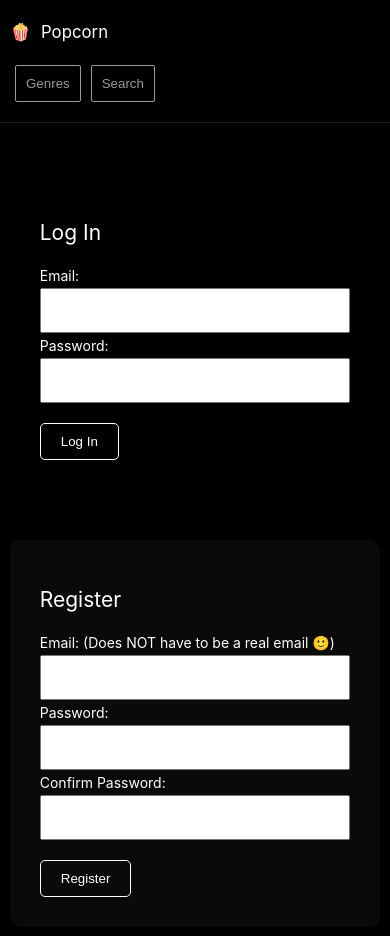
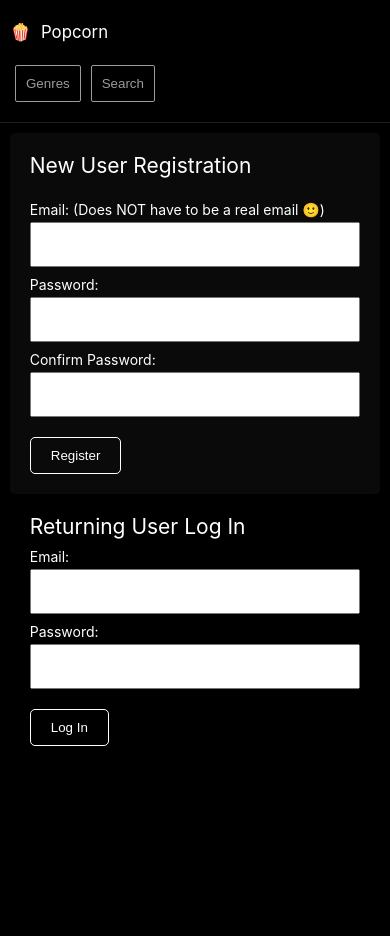
Before and after one commit to intrvertmichael/popcorn, a Next.js app: page /auth in a window 390 px wide. Shown: the top 936 px of the page. After the commit the page ends 844 px from the top, so only its background shows below. Built offline with nearby package versions, Linux system fonts and the light colour scheme; no server answers.

Commit message:
submitting search sends you to the results

```diff
--- a/components/AuthForm/index.js
+++ b/components/AuthForm/index.js
@@ -59,7 +59,7 @@ const AuthForm = ({router}) => {
 
             <div className={styles.forms}>
                 <form className={styles.login} onSubmit={loginSubmitted}>
-                    <h2>Log In</h2>
+                    <h2>Returning User Log In</h2>
                     <label> Email: </label>
                     <input type='email' onChange={e => setEmail(e.target.value)}/>
                     <label> Password: </label>
@@ -68,7 +68,7 @@ const AuthForm = ({router}) => {
                 </form>
 
                 <form className={styles.register} onSubmit={registerSubmitted}>
-                    <h2>Register</h2>
+                    <h2>New User Registration</h2>
                     <p></p>
                     <label>
                         Email: (Does NOT have to be a real email 🙂)
--- a/components/SearchBar/Results.js
+++ b/components/SearchBar/Results.js
@@ -63,7 +63,7 @@ const Results = ({results, searchText, setSearchText, setResults, fetchResults})
     )
 
     return (
-        <div className={styles.results_wrapper}>
+        <div id='results' className={styles.results_wrapper} >
             <button className={styles.clear_search} onClick={clearResults}> Clear Search </button>
 
             {/* <ul className={styles.results}>
--- a/components/SearchBar/index.js
+++ b/components/SearchBar/index.js
@@ -1,11 +1,10 @@
 import { useState} from 'react'
+import { useRouter } from 'next/router'
 import styles from '../../styles/SeachBar.module.css'
-import Movie from '../Movie/index'
 import Results from './Results'
-import {useGetFirebaseUser} from '../../context/FirebaseContext'
 
 const SearchBar = () => {
-    // const firebaseUser = useGetFirebaseUser()
+    const router = useRouter()
     const [searchText, setSearchText] = useState()
     const [results, setResults] = useState()
     const [timer, setTimer] = useState()
@@ -15,19 +14,21 @@ const SearchBar = () => {
         let res
         if(requested_page) res = await fetch('/api/search', { headers: { searchTerm: searchText.value, page: requested_page}})
         else res = await fetch('/api/search', { headers: { searchTerm: searchText.value}})
+
         const data  = await res.json()
-        // const movies = filter_movies(data)
         const page =  data.page
         const total_pages = data.total_pages
 
-        // setResults({movies, page, total_pages})
         setResults({movies: data.results, page, total_pages})
     }
 
-    function searchSubmitted(){
+    async function searchSubmitted(e){
         clearTimeout(timer)
-        if(!searchText || searchText.value === '') setResults(null)
-        else fetchResults(1)
+        if(searchText?.value === '') setResults(null)
+        else {
+            await fetchResults(1)
+            router.push('/#results')
+        }
     }
 
     function typing(e){
@@ -35,7 +36,7 @@ const SearchBar = () => {
         setSearchText({ value: e.target.value })
 
         clearTimeout(timer)
-        const timer_id = setTimeout(searchSubmitted, 500)
+        const timer_id = setTimeout( searchSubmitted, 1000)
         setTimer(timer_id)
     }
 
@@ -48,6 +49,7 @@ const SearchBar = () => {
                 <input
                     type="text"
                     placeholder="Search for a movie..."
+                    onKeyUp={typing}
                     onChange={typing}
                     value={searchText? searchText.value : ''} />
                 <button> 🔎 </button>
--- a/styles/AuthForm.module.css
+++ b/styles/AuthForm.module.css
@@ -74,7 +74,7 @@
 
 @media only screen and (max-width: 950px) {
     .forms {
-        flex-direction: column;
+        flex-direction: column-reverse;
         width: 80%;
     }
 
@@ -84,14 +84,29 @@
     }
 
     .register {
-        border-radius: 10px;
+        border-radius: 5px;
     }
 }
 
 @media only screen and (max-width: 650px) {
     .forms {
         width: 90%;
+        margin: 10px auto;
     }
+
+    .forms form {
+        padding: 20px;
+    }
+
+    .forms form h2 {
+        margin: 0px;
+    }
+
+    .forms form label {
+        display: block;
+        padding-top: 5px;
+    }
+
 }
 
 @media only screen and (max-width: 500px) {
--- a/styles/Carousel.module.css
+++ b/styles/Carousel.module.css
@@ -52,7 +52,7 @@
 @media only screen and (max-width: 650px) {
     .nav {
         background: black;
-        padding: 10px 20px;
+        padding: 5px 10px;
         bottom: auto;
         top: 0px;
         right: 0px;
--- a/styles/Home.module.css
+++ b/styles/Home.module.css
@@ -93,12 +93,12 @@ Genre Verbs
 
 @media only screen and (max-width: 650px) {
   .intro {
-    width: 100%;
+    width: fit-content;
     border-radius: 0px;
     padding: 20px;
     border: none;
     background: none;
     box-shadow: none;
-    margin: 0px;
+    margin: 0px auto;
   }
 }
--- a/styles/MovieDetails.module.css
+++ b/styles/MovieDetails.module.css
@@ -132,11 +132,12 @@ Details
 
     .poster {
         width: 150px;
-        margin-top: -75px;
+        margin-top: -50px;
     }
 
     .rating {
         left: 200px;
+        top: -122px;
     }
 
     .movie_description {
```
